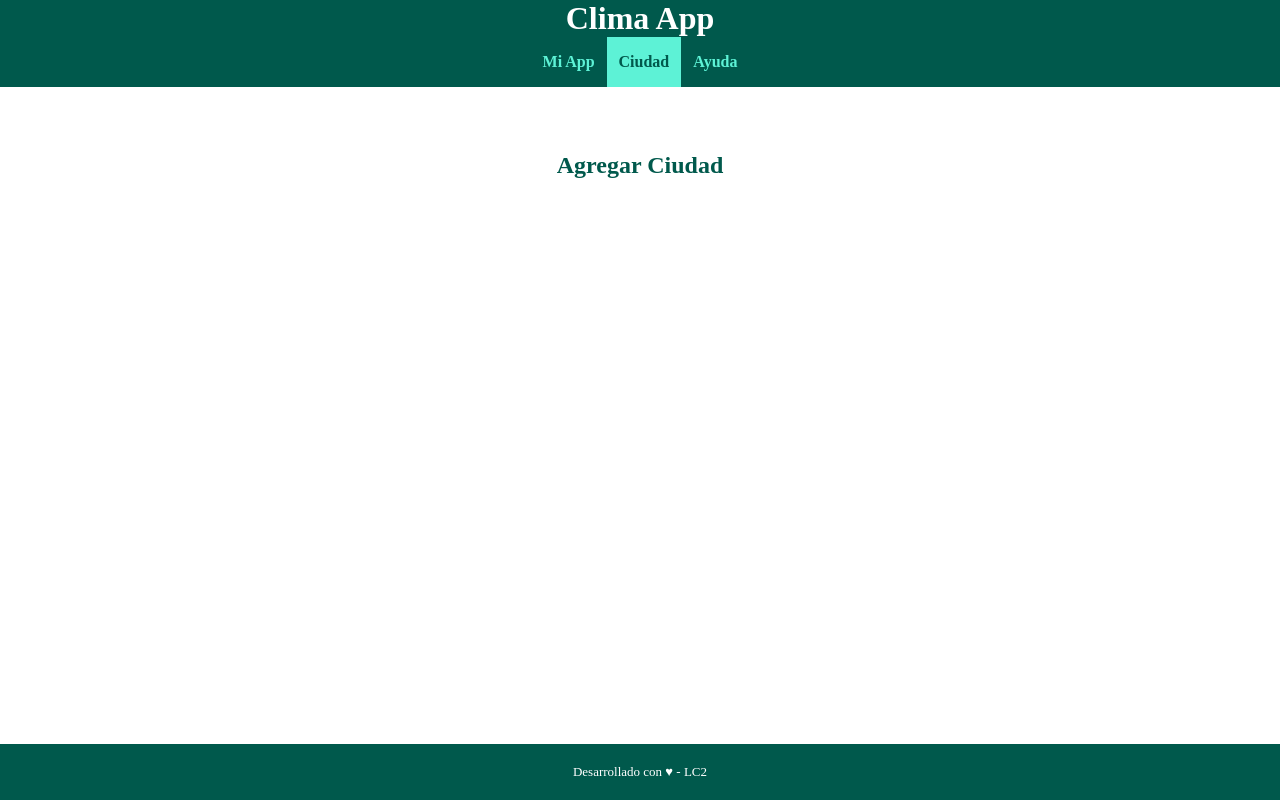
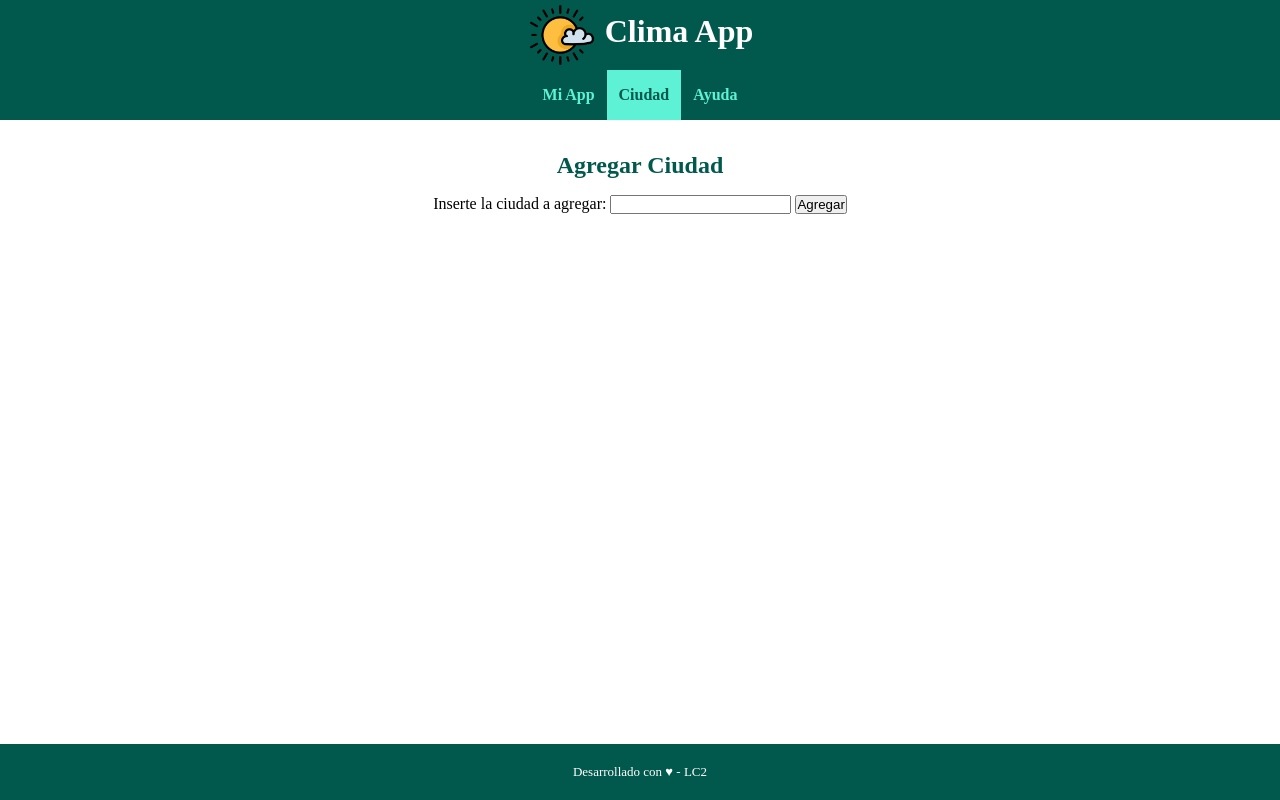
Before and after one commit to ClaraRazzetto/LCD2, a plain HTML site: page Practica/TUP-LC2-CLIMA-APP/add-city.html in a window 1280 px wide. Drawn offline with Linux system fonts and the light colour scheme.

Commit message:
TP Modifico main en add-city.html

```diff
--- a/Practica/TUP-LC2-CLIMA-APP/add-city.html
+++ b/Practica/TUP-LC2-CLIMA-APP/add-city.html
@@ -13,6 +13,7 @@
 <body>
     <header>
         <h1>
+            <img src="img/favicon.png" alt="favicon clima app">
             <span>Clima App</span>
         </h1>
         <nav>
@@ -27,7 +28,11 @@
     <main>
         <h2>Agregar Ciudad</h2>
         <section>
-
+            <form action="">
+                <label for="InsertarCiudad">Inserte la ciudad a agregar: </label>
+                <input type="text" name="InsertarCiudad">
+                <input type="button" value="Agregar">
+            </form>
         </section>
     </main>
     <footer>
```
Also changed, not shown: Practica/TUP-LC2-CLIMA-APP/help.html (+1 -0 lines), Practica/TUP-LC2-CLIMA-APP/index.html (+2 -1 lines).
